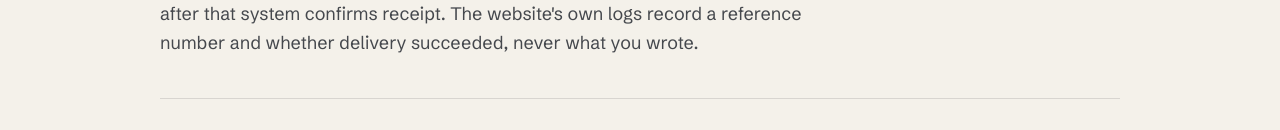
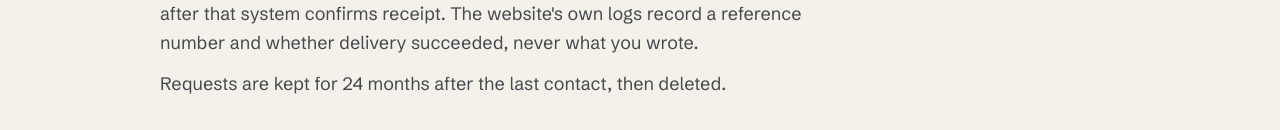
Before and after one commit to TharrosDev/TharrosCananda, a Next.js app: page /privacy in a window 1280 px wide. Shown: the part 808-938 px from the top of the page. Built offline with nearby package versions, Linux system fonts and the light colour scheme; no server answers.

Commit message:
Set request retention to 24 months after the last contact
Privacy now states: 'Requests are kept for 24 months after the last contact, then deleted.'
Organization, legal and lead details stay empty until the business is registered.

Co-Authored-By: Claude Opus 5.5 <noreply@anthropic.com>

```diff
--- a/src/data/organization.ts
+++ b/src/data/organization.ts
@@ -26,7 +26,7 @@ export const organization: Organization = {
   lead: null,
   legal: null,
   profiles: [],
-  intakeRetention: null,
+  intakeRetention: "24 months after the last contact",
 };
 
 import { researchAreas } from "@/lib/research-areas";
```
Also changed, not shown: 1 other file (tests, documents, lock files or other folders).
